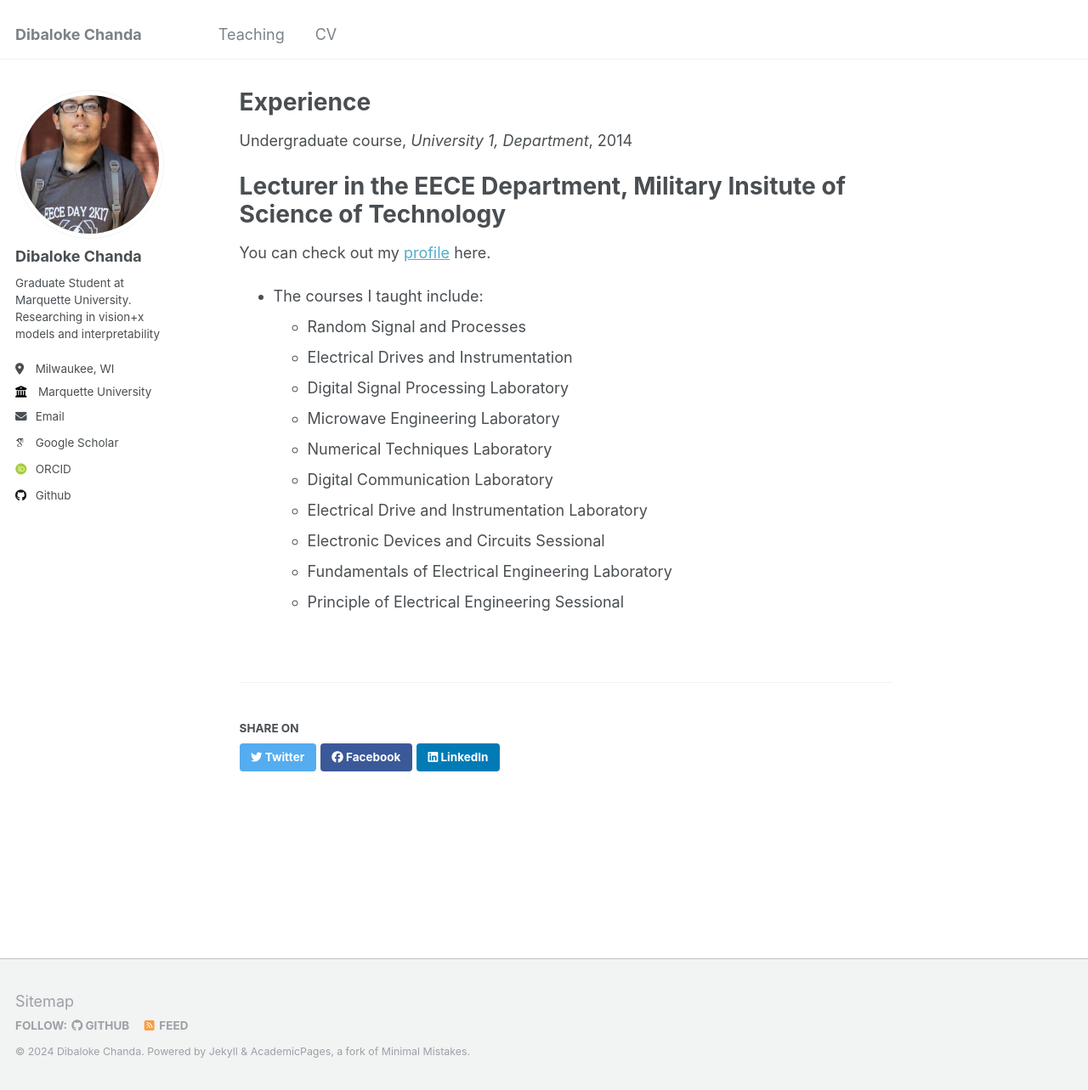
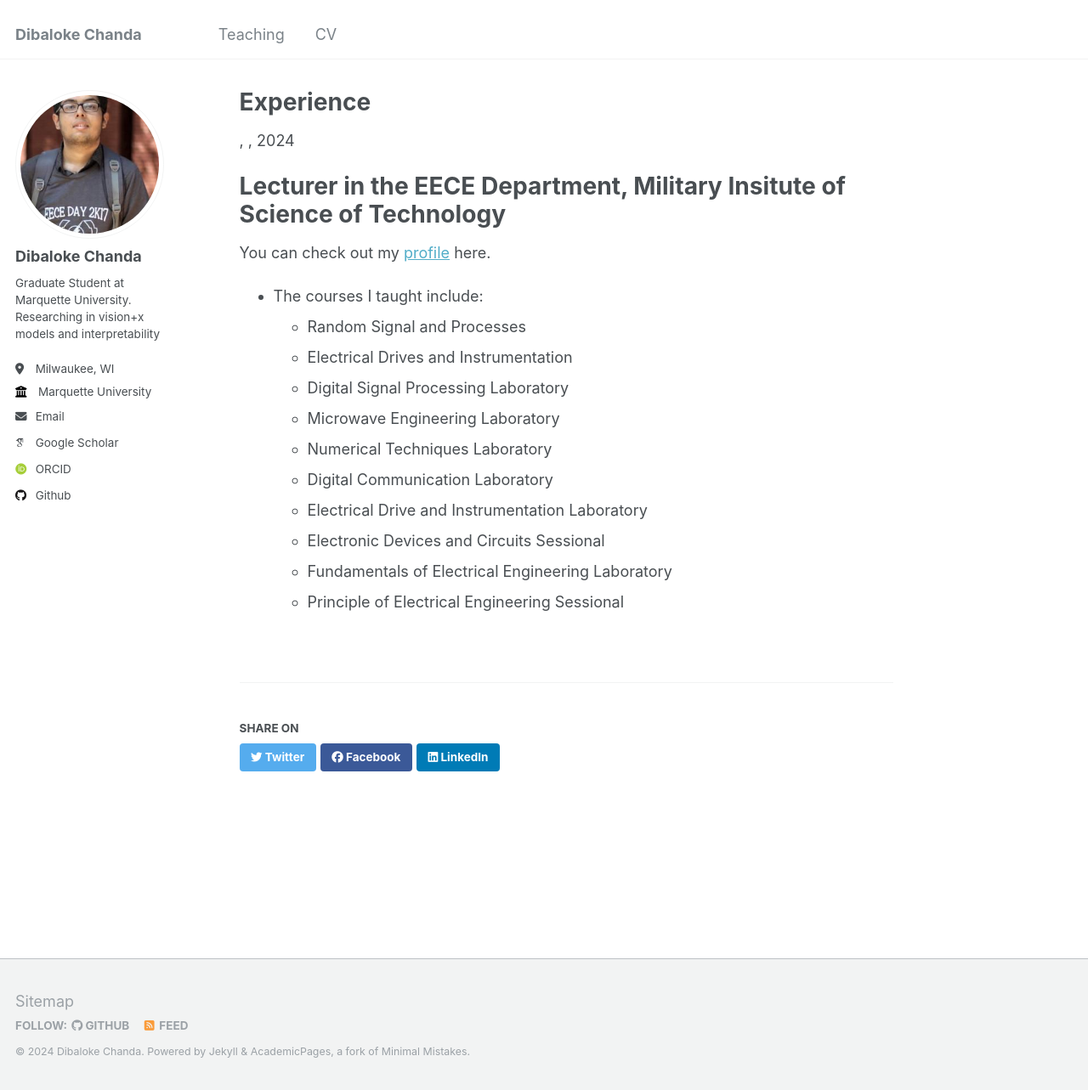
Before and after one commit to dibaloke/dibaloke.github.io, a Jekyll site: the page built from _teaching/2014-spring-teaching-1.md, in a window 1280 px wide and 1283 px high. Shown: the whole window at 85% size. Built offline with Jekyll 4.4.1, drawn with Linux system fonts in a browser that asks for light colours; some web fonts are replaced.

Commit message:
Update 2014-spring-teaching-1.md

```diff
--- a/_teaching/2014-spring-teaching-1.md
+++ b/_teaching/2014-spring-teaching-1.md
@@ -1,11 +1,5 @@
 ---
 title: "Experience"
-collection: teaching
-type: "Undergraduate course"
-permalink: /teaching/2014-spring-teaching-1
-venue: "University 1, Department"
-date: 2014-01-01
-location: "City, Country"
 ---
 # Lecturer in the EECE Department, Military Insitute of Science of Technology
 You can check out my [profile](https://mist.ac.bd/department/eece/facultyMembers/dibaloke_chanda-371) here.
```
